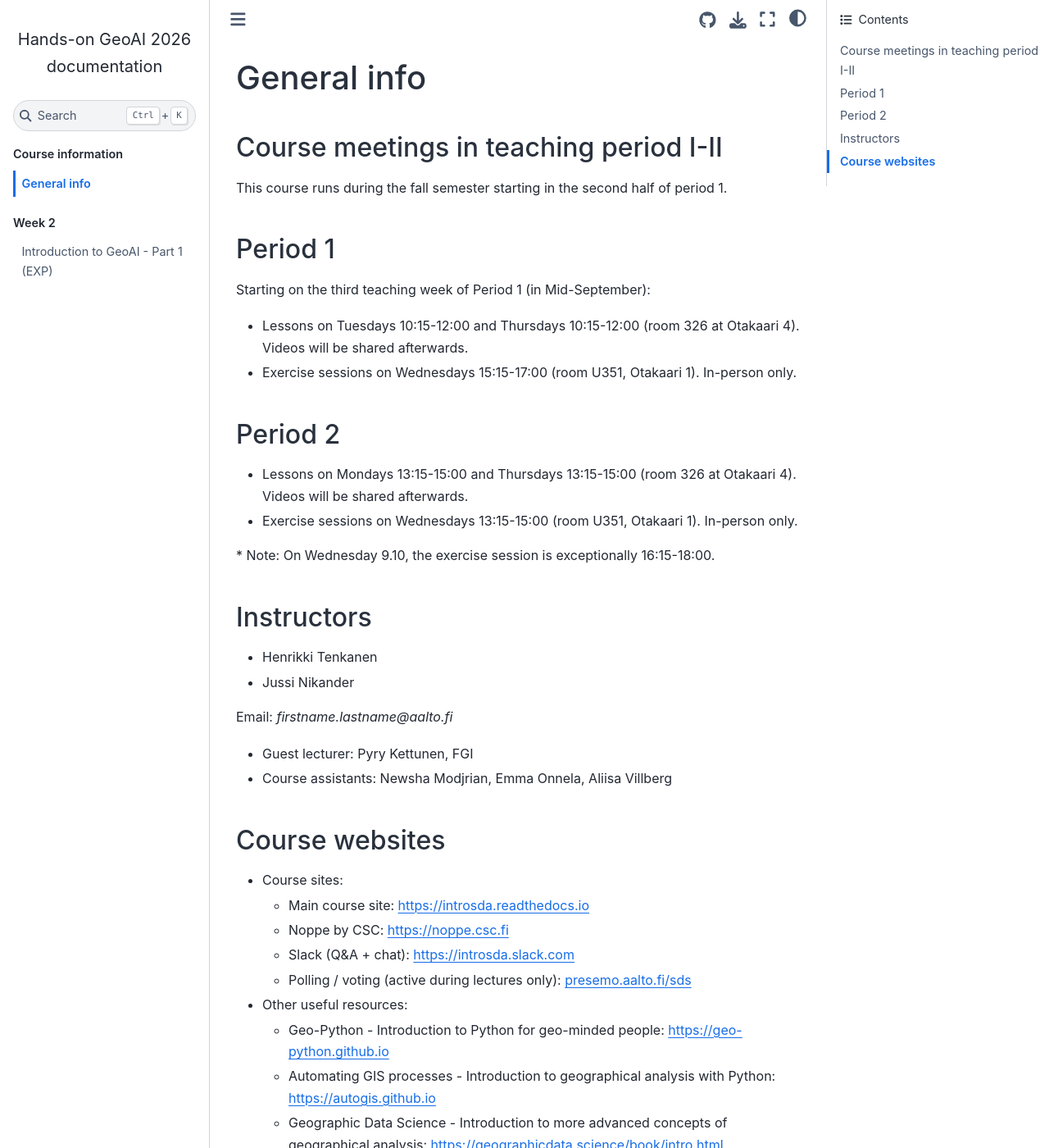
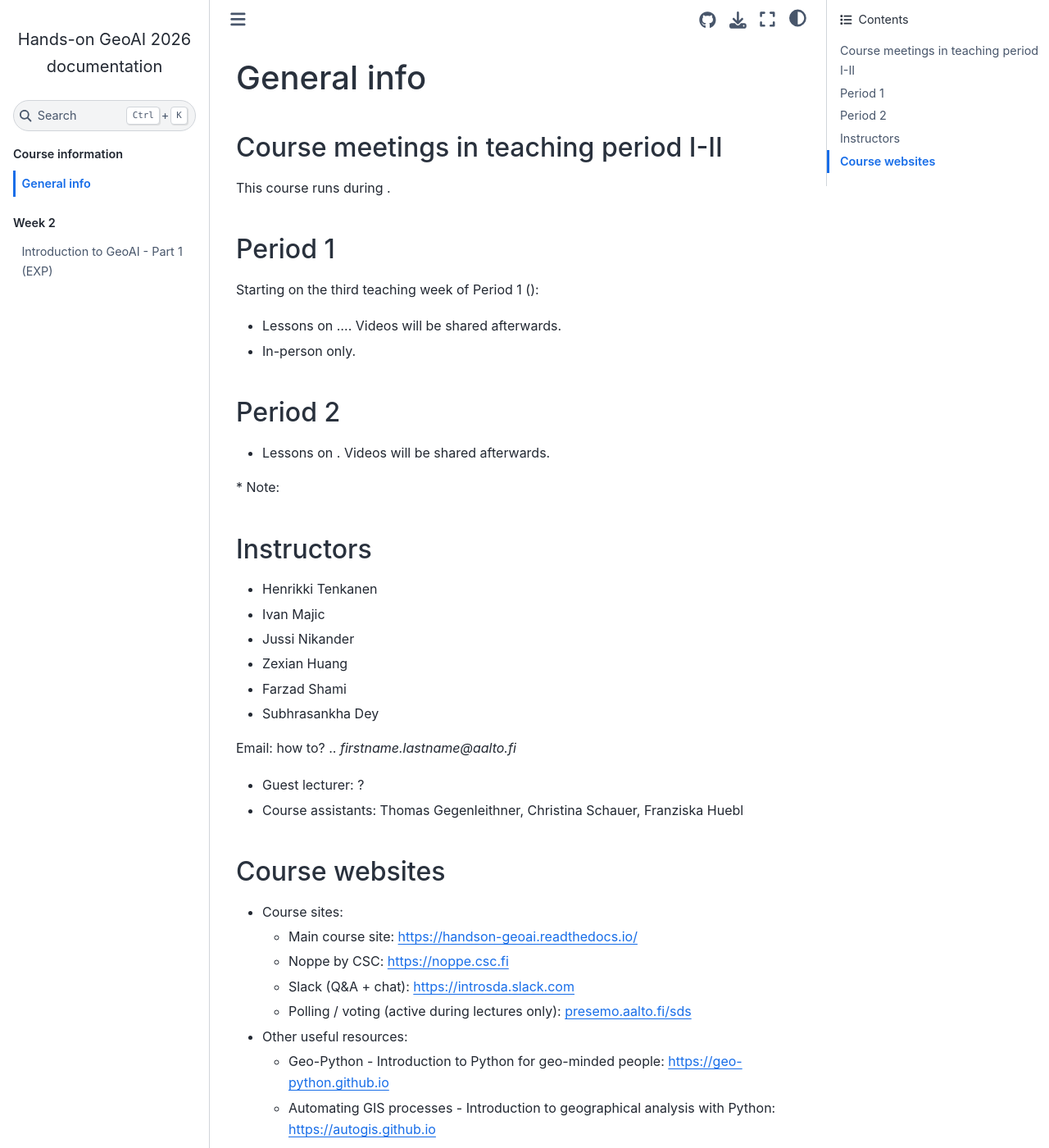
Before and after one commit to Hands-on-GeoAI/course-site, a Sphinx documentation site: the page built from source/course-info/course-info.rst, in a window 1280 px wide and 1400 px high. Shown: the whole window at 82% size. Built offline with Sphinx 7.4.7 and the Sphinx Book theme 1.1.4, drawn with Linux system fonts in a browser that asks for light colours; pages that are not in the unit, such as notebooks, are missing from menus.

Commit message:
updating general course info

```diff
--- a/source/course-info/course-info.rst
+++ b/source/course-info/course-info.rst
@@ -4,41 +4,45 @@ General info
 Course meetings in teaching period I-II
 ----------------------------------------
 
-This course runs during the fall semester starting in the second half of period 1.
+This course runs during .
 
 Period 1
 --------
 
-Starting on the third teaching week of Period 1 (in Mid-September):
+Starting on the third teaching week of Period 1 ():
 
-- Lessons on Tuesdays 10:15-12:00 and Thursdays 10:15-12:00 (room 326 at Otakaari 4). Videos will be shared afterwards.
-- Exercise sessions on Wednesdays 15:15-17:00 (room U351, Otakaari 1). In-person only.
+- Lessons on .... Videos will be shared afterwards.
+- In-person only.
 
 Period 2
 --------
 
-- Lessons on Mondays 13:15-15:00 and Thursdays 13:15-15:00 (room 326 at Otakaari 4). Videos will be shared afterwards.
-- Exercise sessions on Wednesdays 13:15-15:00 (room U351, Otakaari 1). In-person only.
+- Lessons on . Videos will be shared afterwards.
 
-\* Note: On Wednesday 9.10, the exercise session is exceptionally 16:15-18:00.
+
+\* Note:
 
 Instructors
 -----------
 
 * Henrikki Tenkanen
+* Ivan Majic
 * Jussi Nikander
+* Zexian Huang
+* Farzad Shami
+* Subhrasankha Dey
 
-Email: *firstname.lastname@aalto.fi*
+Email: how to? .. *firstname.lastname@aalto.fi*
 
-* Guest lecturer: Pyry Kettunen, FGI
-* Course assistants: Newsha Modjrian, Emma Onnela, Aliisa Villberg
+* Guest lecturer: ?
+* Course assistants: Thomas Gegenleithner, Christina Schauer, Franziska Huebl
 
 Course websites
 ---------------
 
 - Course sites:
 
-  - Main course site: `<https://introsda.readthedocs.io>`_
+  - Main course site: `<https://handson-geoai.readthedocs.io/>`_
   - Noppe by CSC: `<https://noppe.csc.fi>`_
   - Slack (Q&A + chat): `<https://introsda.slack.com>`_
   - Polling / voting (active during lectures only): `presemo.aalto.fi/sds <https://presemo.aalto.fi/sds/>`__
```
